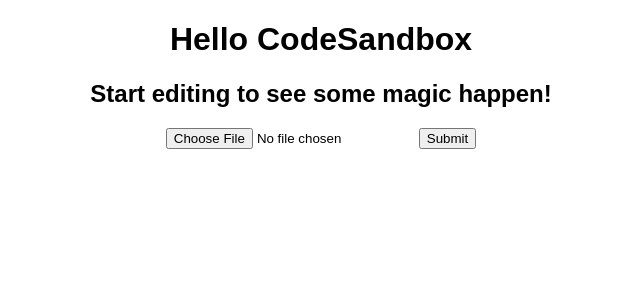
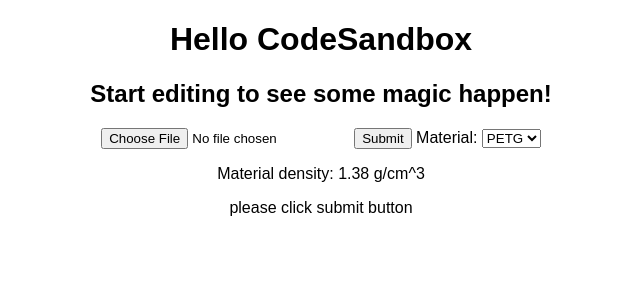
Before and after one commit to sun-23/React_3d_client_only, a React (Create React App) app: page / in a window 1280 px wide. Shown: the top 300 px of the page, without its empty margins (319-959 px from the left). Built offline with nearby package versions, Linux system fonts and the light colour scheme.

Commit message:
add calculator

```diff
--- a/src/App.js
+++ b/src/App.js
@@ -6,6 +6,31 @@
 export default function App() {
   const [stl_file, setFile] = useState();
   const [stl_cal, setSTL_Cal] = useState();
+  const [material, setMaterial] = useState(1.38);
+  const [message, setMessage] = useState('please click submit button');
+
+  const submitStl = () => {
+    setSTL_Cal(null);
+    setMessage('calculating...')
+    console.log("calculating.... with material density", material);
+    stl_file.arrayBuffer().then(async (arrayBuffer) => {
+      console.log("arrayBuffer ", arrayBuffer);
+      const len = await arrayBuffer.byteLength;
+      console.log("len ", len);
+      var buffer = Buffer.from(arrayBuffer);
+      console.log("readUInt32le(80) ", buffer.readInt32LE(80));
+      var stl = new NodeStl(buffer, {density: material});
+      setSTL_Cal(stl)
+      console.log(stl);
+    });
+  }
+
+  const changeMaterial = (e) => {
+    console.log('click', e.target.value);
+    setMaterial(parseFloat(e.target.value));
+    setSTL_Cal(null);
+  }
+
   return (
     <div className="App">
       <h1>Hello CodeSandbox</h1>
@@ -19,22 +44,13 @@
           setFile(file);
         }}
       ></input>
-      <input
-        type="submit"
-        onClick={() => {
-          console.log("click");
-          stl_file.arrayBuffer().then(async (arrayBuffer) => {
-            console.log("arrayBuffer ", arrayBuffer);
-            const len = await arrayBuffer.byteLength;
-            console.log("len ", len);
-            var buffer = await Buffer.from(arrayBuffer);
-            console.log("readUInt32le(80) ", buffer.readInt32LE(80));
-            var stl = new NodeStl(buffer);
-            setSTL_Cal(stl)
-            console.log(stl);
-          });
-        }}
-      ></input>
+      <input type="submit" onClick={submitStl}></input>
+        <label for="cars">  Material: </label>
+        <select name="Material" onChange={(e) => changeMaterial(e)}>
+          <option value="1.38">PETG</option>
+          <option value="1.24">PLA</option>
+        </select>
+        <p>Material density: {material} g/cm^3</p>
       {stl_cal ? <div>
         <h2>Calculator</h2>
         <h3>volume: {stl_cal.volume} cm^3</h3>
@@ -42,7 +58,7 @@
         <h3>weight: {stl_cal.weight} gm</h3>
         <h3>area: {stl_cal.area} m^2</h3>
         <h3>center of mass: {stl_cal.centerOfMass[0]} {stl_cal.centerOfMass[1]} {stl_cal.centerOfMass[2]} mm</h3>
-      </div> : null}
+      </div> : <p>{message}</p>}
     </div>
   );
 }
--- a/src/stl.js
+++ b/src/stl.js
@@ -111,19 +111,10 @@
  */
 class NodeStl {
   /**
-   * @param {string|buffer} path
+   * @param {string|buffer} buffer
    * @param {object} config
    */
-  constructor(path, config = { density: 1.04 }) {
-    let buffer;
-
-    if (Object.prototype.toString.call(path) === "[object String]") {
-      //const fs = require("fs"); // moved this as a step toward browser compatibility
-      //buffer = fs.readFileSync(path);
-    } else {
-      buffer = path;
-    }
-
+  constructor(buffer, config = { density: 1.04 }) {
     this._parse(buffer, config);
   }
 
@@ -191,7 +182,6 @@
   static _parseSTLString(stl, density) {
     // yes, this is the regular expression, matching the vertexes
     // it was kind of tricky but it is fast and does the job
-    console.log("str stl ", stl);
     let vertexes = stl.match(
       /facet\s+normal\s+([-+]?\b(?:[0-9]*\.)?[0-9]+(?:[eE][-+]?[0-9]+)?\b)\s+([-+]?\b(?:[0-9]*\.)?[0-9]+(?:[eE][-+]?[0-9]+)?\b)\s+([-+]?\b(?:[0-9]*\.)?[0-9]+(?:[eE][-+]?[0-9]+)?\b)\s+outer\s+loop\s+vertex\s+([-+]?\b(?:[0-9]*\.)?[0-9]+(?:[eE][-+]?[0-9]+)?\b)\s+([-+]?\b(?:[0-9]*\.)?[0-9]+(?:[eE][-+]?[0-9]+)?\b)\s+([-+]?\b(?:[0-9]*\.)?[0-9]+(?:[eE][-+]?[0-9]+)?\b)\s+vertex\s+([-+]?\b(?:[0-9]*\.)?[0-9]+(?:[eE][-+]?[0-9]+)?\b)\s+([-+]?\b(?:[0-9]*\.)?[0-9]+(?:[eE][-+]?[0-9]+)?\b)\s+([-+]?\b(?:[0-9]*\.)?[0-9]+(?:[eE][-+]?[0-9]+)?\b)\s+vertex\s+([-+]?\b(?:[0-9]*\.)?[0-9]+(?:[eE][-+]?[0-9]+)?\b)\s+([-+]?\b(?:[0-9]*\.)?[0-9]+(?:[eE][-+]?[0-9]+)?\b)\s+([-+]?\b(?:[0-9]*\.)?[0-9]+(?:[eE][-+]?[0-9]+)?\b)\s+endloop\s+endfacet/g
     );
@@ -227,7 +217,6 @@
    */
   static _parseSTLBinary(buffer, density) {
     var faces = buffer.readUInt32LE(80);
-    console.log("faces ", faces);
     const dataOffset = 84;
     const faceLength = 12 * 4 + 2;
 
```
